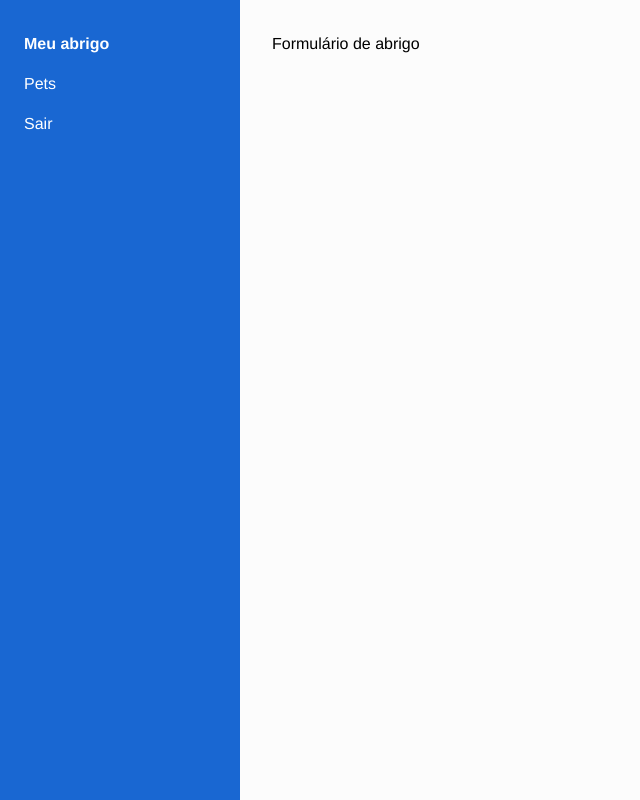
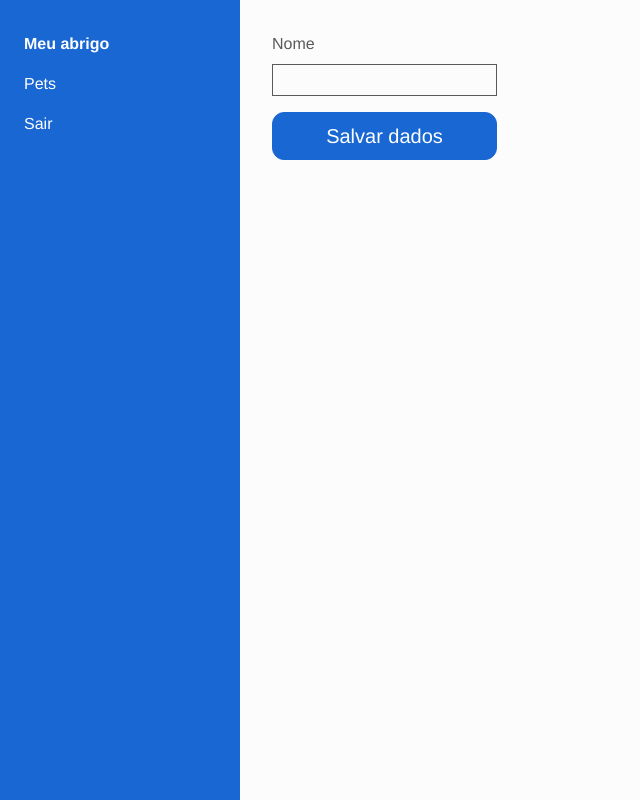
Before and after one commit to thiagolbf/cursopecege_spa, a React (Vite) app: page /admin in a window 1280 px wide. Shown: the whole page, without its empty margins (0-640 px from the left). Built offline with nearby package versions, Linux system fonts and the light colour scheme; no server answers.

Commit message:
feat: input com funcionalidade do fowardref

```diff
--- /dev/null
+++ b/src/components/common/Input/Input.tsx
@@ -0,0 +1,17 @@
+import { InputHTMLAttributes, Ref, forwardRef } from "react";
+import styles from "./Input.module.css";
+
+interface IInput extends InputHTMLAttributes<HTMLInputElement> {
+  label: string;
+}
+
+function FowardInput({ label, ...rest }: IInput, ref: Ref<HTMLInputElement>) {
+  return (
+    <div className={styles.inputGroup}>
+      <label>{label}</label>
+      <input ref={ref} {...rest} />
+    </div>
+  );
+}
+
+export const Input = forwardRef(FowardInput);
--- /dev/null
+++ b/src/components/common/Input/index.ts
@@ -0,0 +1 @@
+export * from "./Input";
--- a/src/pages/Admin/Shelter/Shelter.tsx
+++ b/src/pages/Admin/Shelter/Shelter.tsx
@@ -1,5 +1,18 @@
+import { Button } from "../../../components/common/Button";
+import { Input } from "../../../components/common/Input";
 import { Panel } from "../../../components/layout/Panel";
 
+import styles from "./Shelter.module.css";
+
 export function Shelter() {
-  return <Panel>Formulário de abrigo</Panel>;
+  function submit() {}
+
+  return (
+    <Panel>
+      <form className={styles.container} onSubmit={submit}>
+        <Input label="Nome" />
+        <Button type="submit"> Salvar dados</Button>
+      </form>
+    </Panel>
+  );
 }
```
